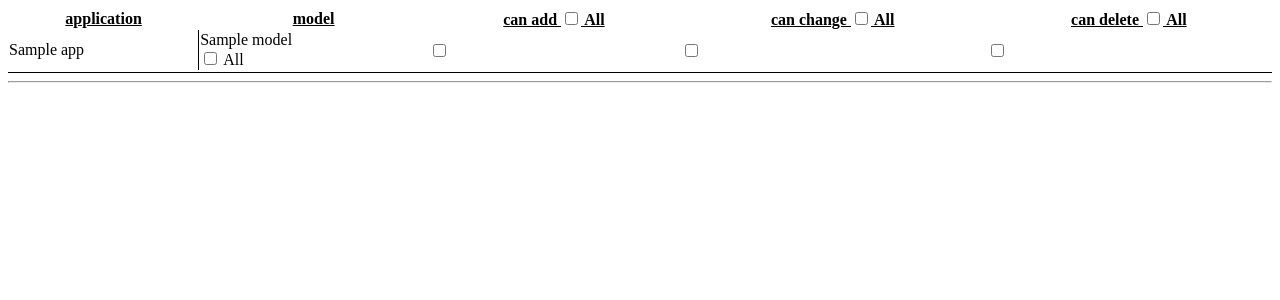
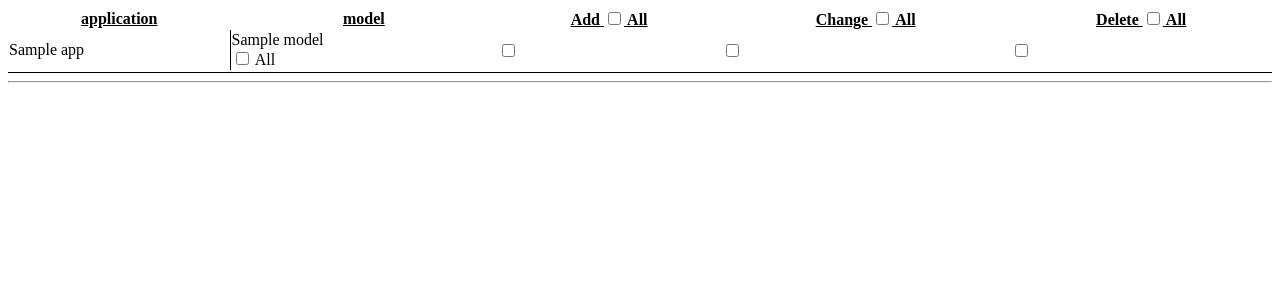
Before and after one commit to RamezIssac/django-tabular-permissions, a Django app: template tabular_permissions/templates/tabular_permissions/admin/tabular_permissions.html in a window 1280 px wide. Shown: the top 300 px of the page. Run offline with Django 3.2, Linux system fonts and the light colour scheme; the template is opened without the code that fills it: most values are stand-ins (such as "Sample title", 1, 10 or a date in 2020).

Commit message:
Move to Add,Change and Delete to rely on django translation, Add screen shots to readme

```diff
--- a/setup.py
+++ b/setup.py
@@ -9,7 +9,7 @@ os.chdir(os.path.normpath(os.path.join(os.path.abspath(__file__), os.pardir)))
 
 setup(
     name='django-tabular-permissions',
-    version='1.0.3',
+    version='1.0.4',
     packages=['tabular_permissions'],
     include_package_data=True,
     license='BSD License',
--- a/tabular_permissions/templates/tabular_permissions/admin/tabular_permissions.html
+++ b/tabular_permissions/templates/tabular_permissions/admin/tabular_permissions.html
@@ -7,7 +7,7 @@
         <th> {% trans 'application' %}</th>
         <th>{% trans 'model' %}</th>
         <th>
-            {% trans 'can add' %}
+            {% trans 'Add' %}
             <label>
                 <input type="checkbox" class="checkbox select-all add"
                        id="perm_add_select_all">
@@ -15,7 +15,7 @@
             </label>
         </th>
         <th>
-            {% trans 'can change' %}
+            {% trans 'Change' %}
             <label>
                 <input type="checkbox" class="checkbox select-all change"
                        id="perm_change_select_all">
@@ -23,7 +23,7 @@
             </label>
         </th>
         <th>
-            {% trans 'can delete' %}
+            {% trans 'Delete' %}
             <label>
                 <input type="checkbox" class="checkbox select-all delete"
                        id="perm_delete_select_all">
```
Also changed, not shown: 1 other file.
